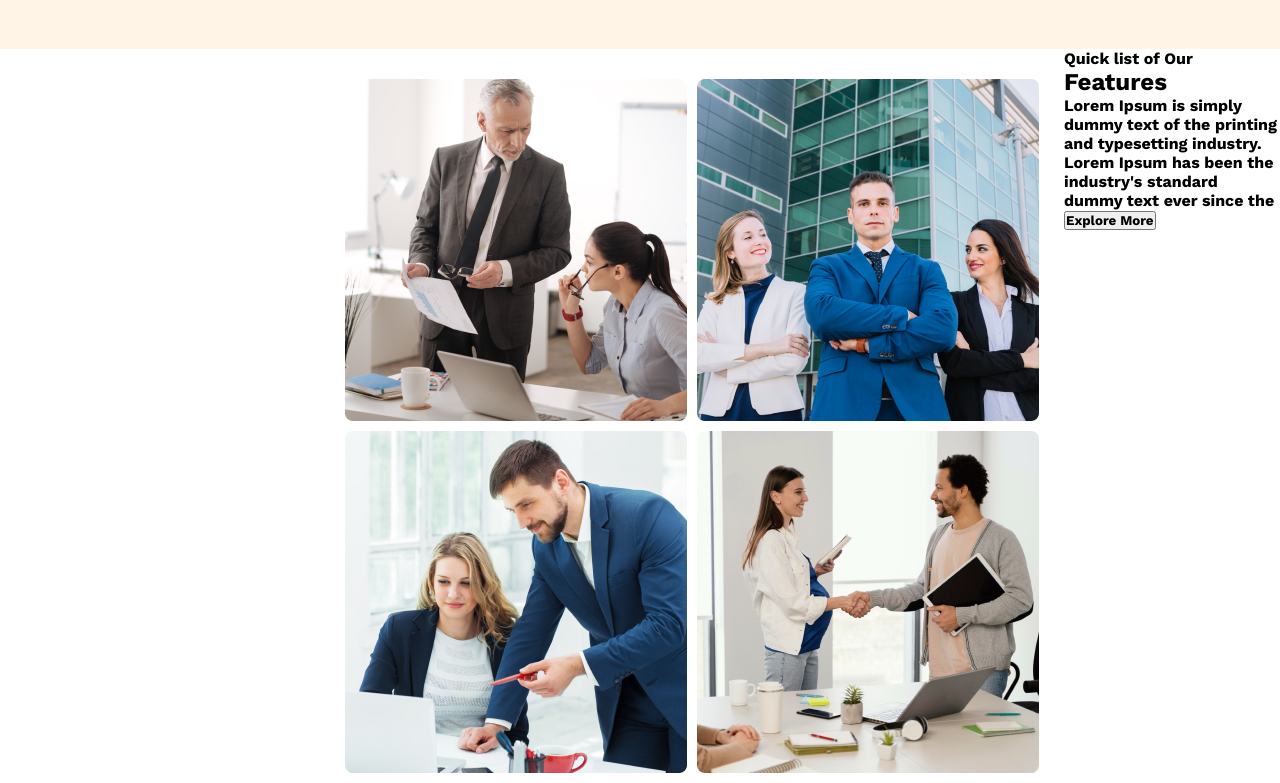
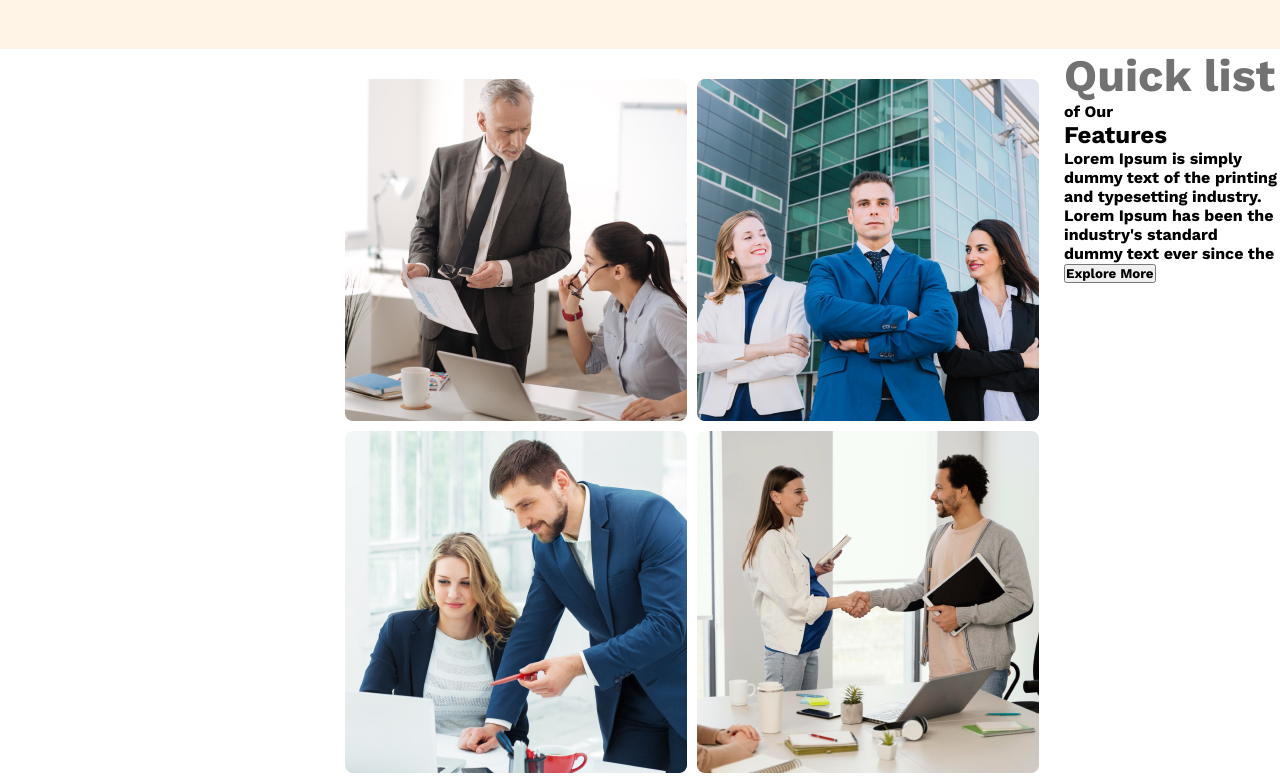
Before and after one commit to 123Somrat/G3-Architect, a plain HTML site: page index.html in a window 1280 px wide. Shown: the part 1433-2216 px from the top of the page. Drawn offline with nearby package versions, Linux system fonts and the light colour scheme.

Commit message:
add css on teams img and quick class

```diff
--- a/styles/style.css
+++ b/styles/style.css
@@ -105,3 +105,13 @@ ul li a:hover{
      align-items: center;
      margin: 30px 30px 20px 350px;
 }
+.teams img{
+    width: 342px;
+    height:342px;
+}
+.quick{
+   font-weight: 500px;
+   font-size: 45px;
+   line-height: 53px;
+   color: #727272;
+}
```
